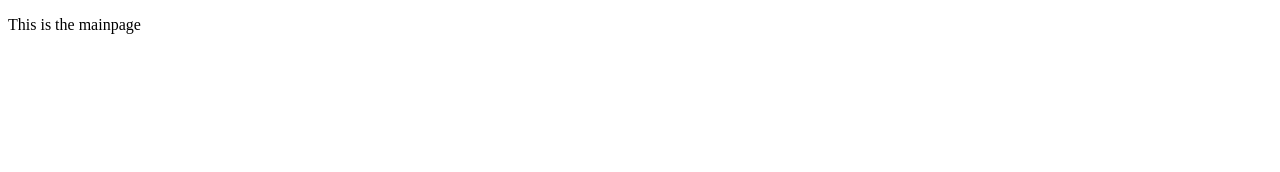
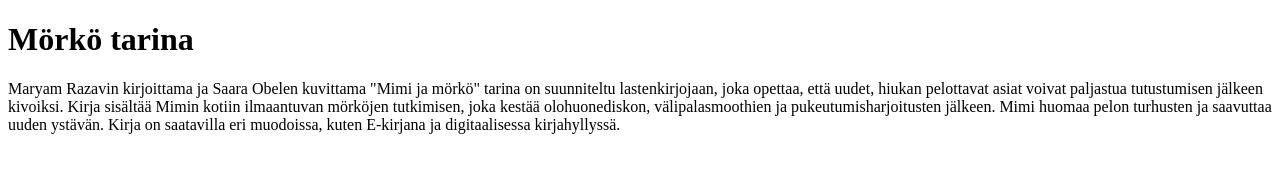
Before and after one commit to apulkGIT/website, a plain HTML site: page index.html in a window 1280 px wide. Drawn offline with Linux system fonts and the light colour scheme.

Commit message:
add p and h1

```diff
--- a/index.html
+++ b/index.html
@@ -6,6 +6,7 @@
     <title>Index</title>
 </head>
 <body>
-    <p>This is the mainpage</p>
+    <h1>Mörkö tarina</h1>
+    <p>Maryam Razavin kirjoittama ja Saara Obelen kuvittama "Mimi ja mörkö" tarina on suunniteltu lastenkirjojaan, joka opettaa, että uudet, hiukan pelottavat asiat voivat paljastua tutustumisen jälkeen kivoiksi. Kirja sisältää Mimin kotiin ilmaantuvan mörköjen tutkimisen, joka kestää olohuonediskon, välipalasmoothien ja pukeutumisharjoitusten jälkeen. Mimi huomaa pelon turhusten ja saavuttaa uuden ystävän. Kirja on saatavilla eri muodoissa, kuten E-kirjana ja digitaalisessa kirjahyllyssä.</p>
 </body>
 </html>
```
